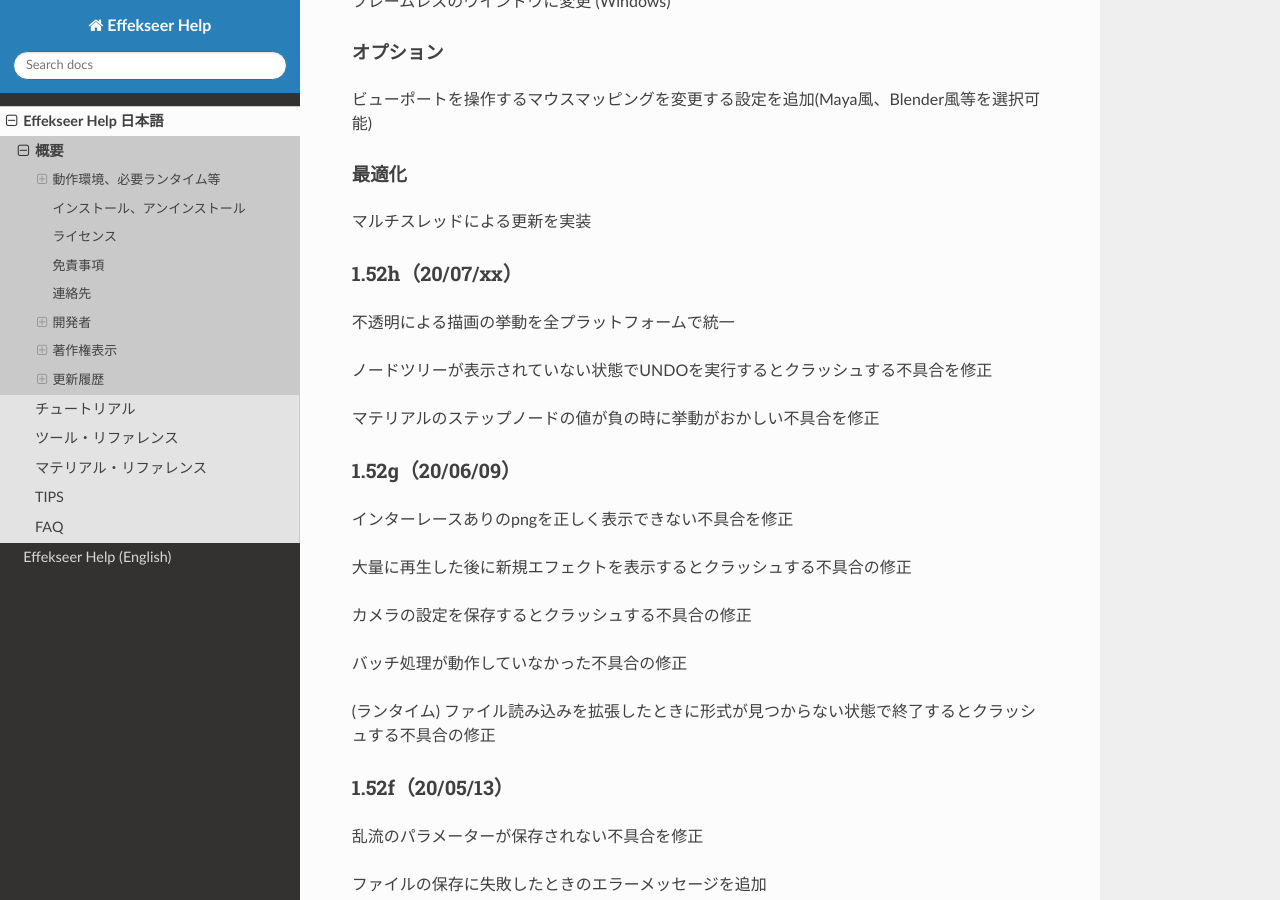
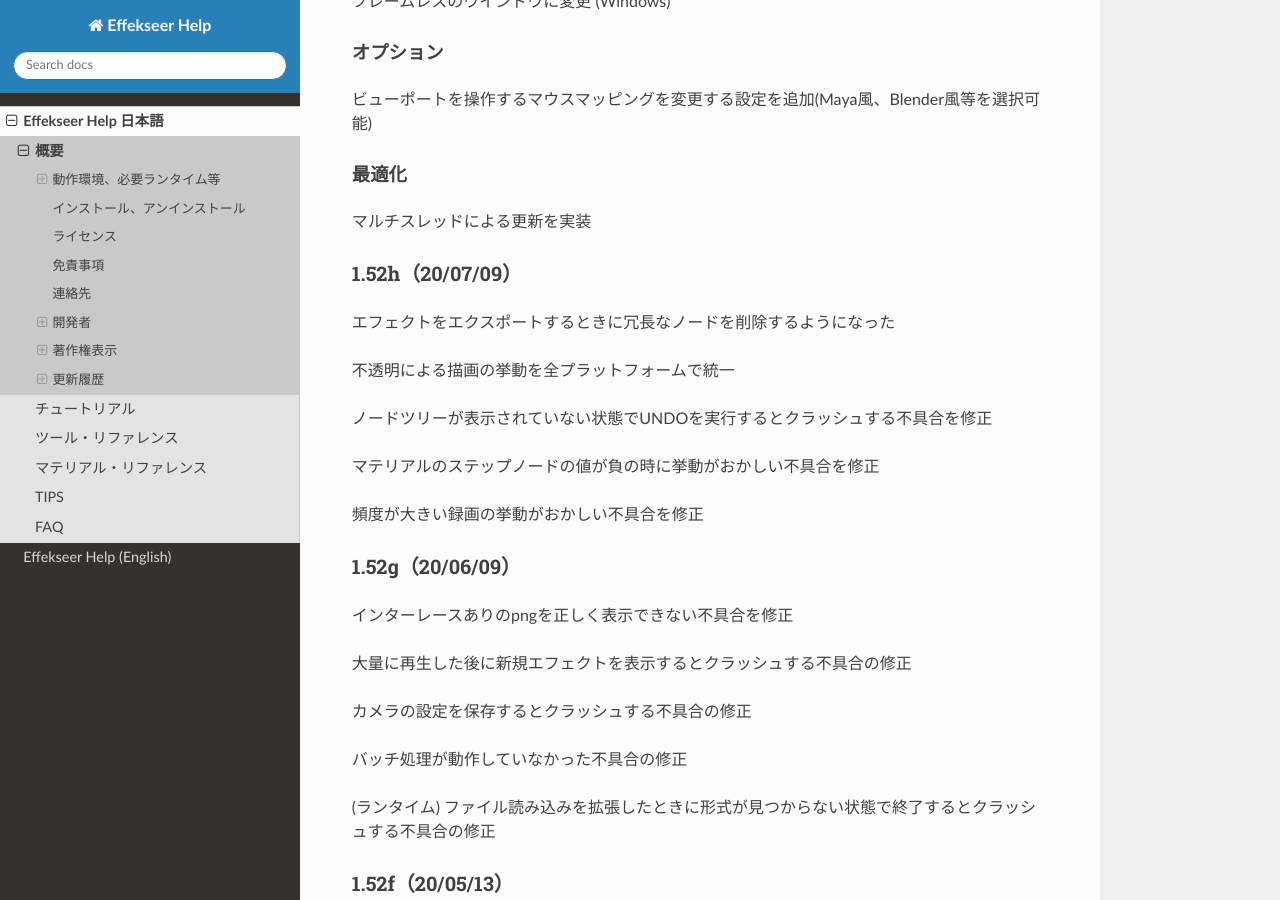
Before and after one commit to effekseer/docs_tool, a Sphinx documentation site: the page built from source/ja/overview.md, in a window 1280 px wide and 900 px high, scrolled down 7789 px. Built offline with Sphinx 7.4.7 and the Read the Docs theme 2.0.0, drawn with Linux system fonts in a browser that asks for light colours; nearby versions of some CDN libraries; library files that are not in the unit come from our copies.

Commit message:
Documentation work

```diff
--- a/source/ja/overview.md
+++ b/source/ja/overview.md
@@ -364,13 +364,17 @@ OTHER DEALINGS IN THE FONT SOFTWARE.
 
 マルチスレッドによる更新を実装
 
-### 1.52h（20/07/xx）
+### 1.52h（20/07/09）
+
+エフェクトをエクスポートするときに冗長なノードを削除するようになった
 
 不透明による描画の挙動を全プラットフォームで統一
 
 ノードツリーが表示されていない状態でUNDOを実行するとクラッシュする不具合を修正
 
 マテリアルのステップノードの値が負の時に挙動がおかしい不具合を修正
+
+頻度が大きい録画の挙動がおかしい不具合を修正
 
 ### 1.52g（20/06/09）
 
```
Also changed, not shown: source/en/overview.md (+5 -1 lines).
